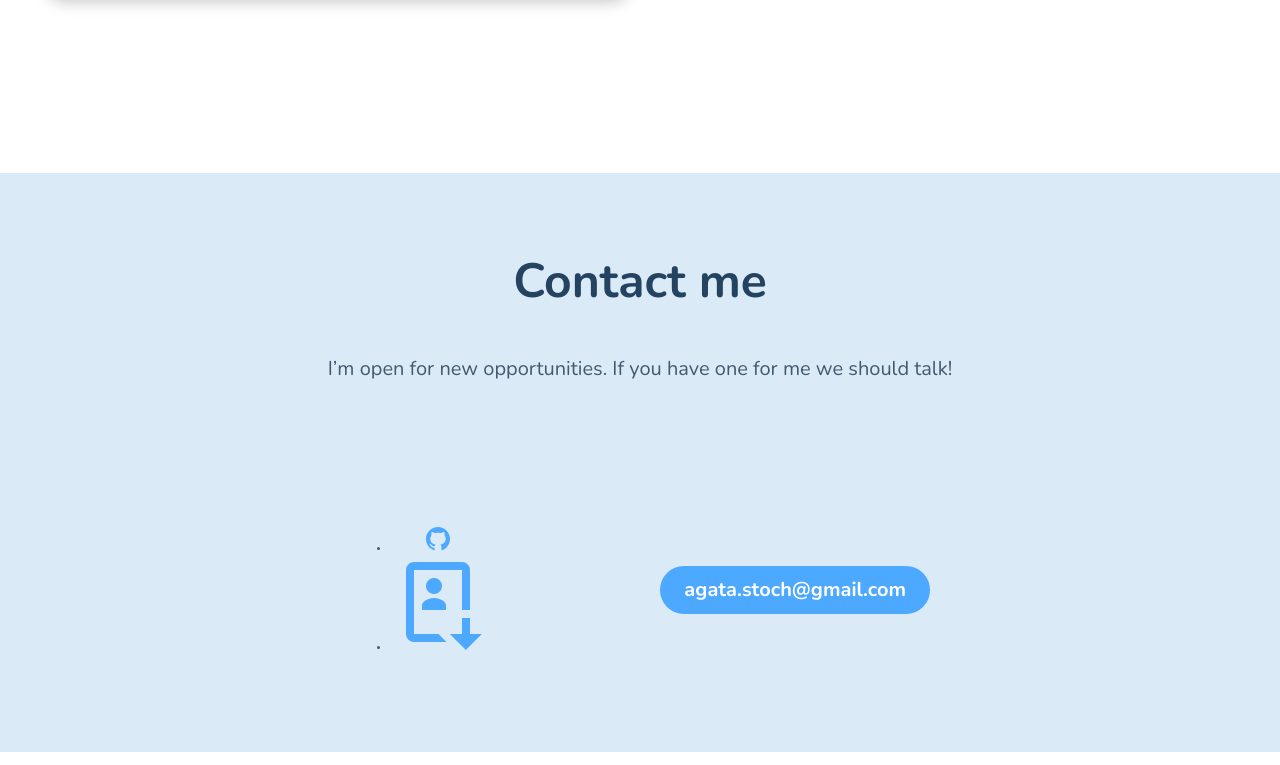
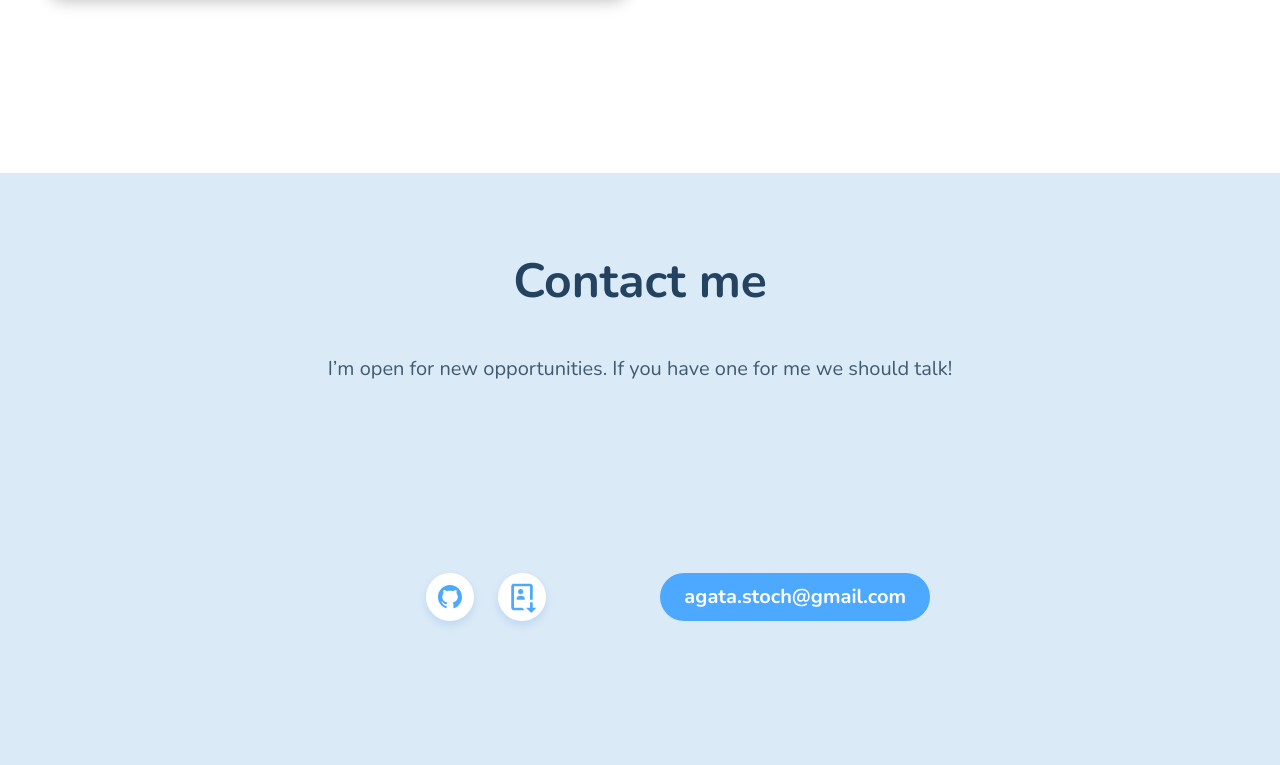
Before and after one commit to AgataS23/AgataS23.github.io, a website built with webpack: page src/pages/index.html in a window 1280 px wide. Shown: the part 2720-3485 px from the top of the page. Built offline with nearby package versions, Linux system fonts and the light colour scheme.

Commit message:
feat: socials

```diff
--- a/src/scss/main.scss
+++ b/src/scss/main.scss
@@ -9,7 +9,7 @@
 @import "modules/hero.scss";
 @import "modules/projects.scss";
 @import "modules/skills.scss";
-// @import "modules/socials.scss";
+@import "modules/socials.scss";
 
 
 html {
--- /dev/null
+++ b/src/scss/modules/socials.scss
@@ -0,0 +1,26 @@
+.socials {
+    list-style-type: none;
+    padding: 0;
+    display: flex;
+    justify-content: center;
+    margin: 5.6rem 6.4rem;
+
+    &__item {
+      margin: 0 1.2rem;
+    }
+    &__link {
+      padding: 0;
+      width: 4.8rem;
+      height: 4.8rem;
+      background: #fff;
+      display: flex;
+      align-items: center;
+      justify-content: center;
+      border-radius: 50%;
+      box-shadow: 0px .4rem .8rem rgba(16, 112, 202, 0.15);
+    }
+    &__icon--cv {
+      width: 3.2rem;
+      height: 3.2rem;
+    }
+}
```
